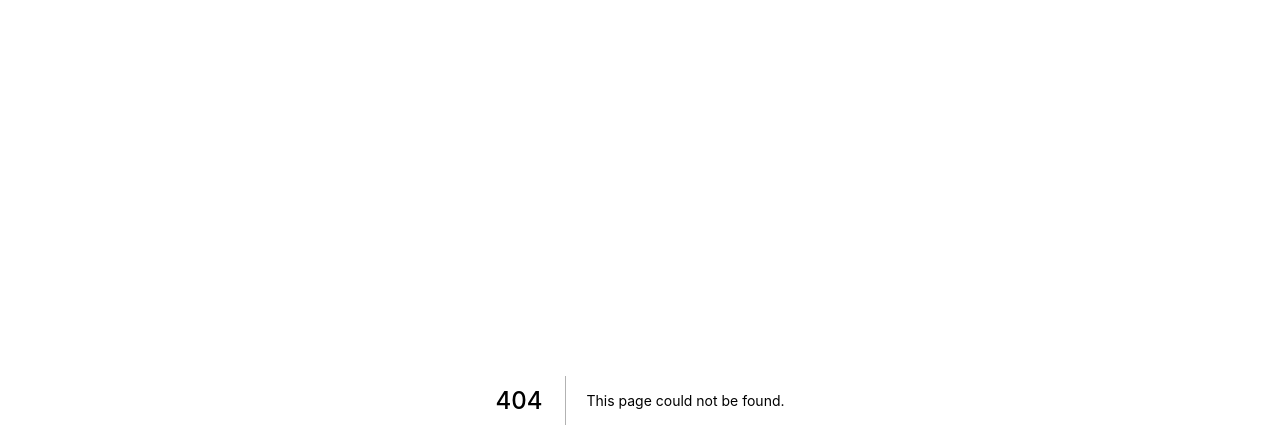
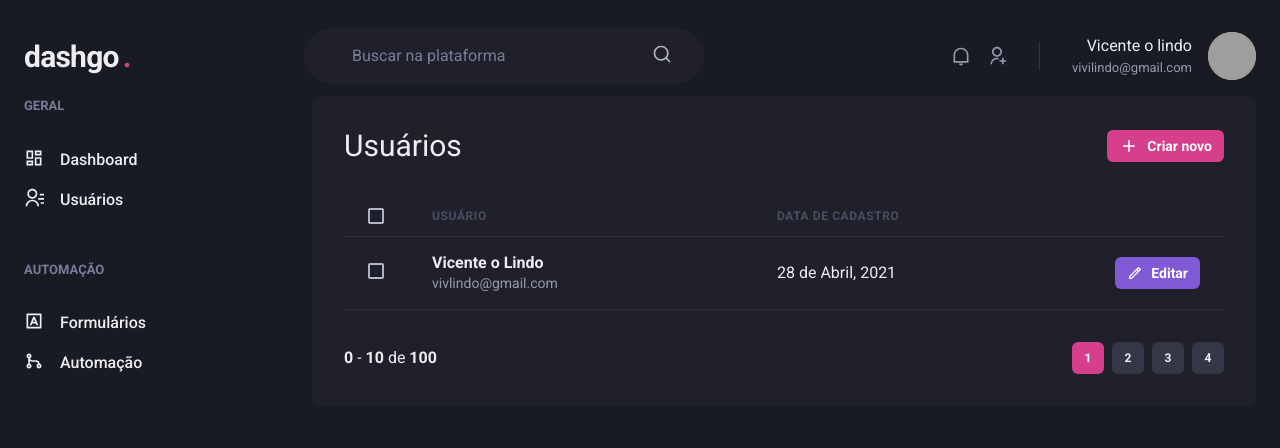
Before and after one commit to vicentexd/dashGo, a Next.js app: page /users in a window 1280 px wide. Before the commit this address had no page. Shown: the top 448 px of the page. Built offline with nearby package versions, Linux system fonts and the light colour scheme; grey boxes are pictures that could not be loaded.

Commit message:
Páginas de Controle e Criação de usuários

```diff
--- /dev/null
+++ b/src/components/Pagination.tsx
@@ -0,0 +1,65 @@
+import { Stack, Button, Box } from "@chakra-ui/react";
+
+export function Pagination() {
+  return (
+    <Stack
+      direction="row"
+      mt="8"
+      justify="space-between"
+      align="center"
+      spacing="6"
+    >
+      <Box>
+        <strong>0</strong> - <strong>10</strong> de <strong>100</strong>
+      </Box>
+      <Stack direction="row" spacing="2">
+      <Button
+        size="sm"
+        fontSize="xs"
+        w="4"
+        colorScheme="pink"
+        disabled
+        _disabled={{
+          bgColor: "pink.500",
+          cursor: "default"
+        }}
+      >
+        1
+      </Button>
+      <Button
+        size="sm"
+        fontSize="xs"
+        w="4"
+        bgColor="gray.700"
+        _hover={{
+          bgColor: 'gray.500'
+        }}
+      >
+        2
+      </Button>
+      <Button
+        size="sm"
+        fontSize="xs"
+        w="4"
+        bgColor="gray.700"
+        _hover={{
+          bgColor: 'gray.500'
+        }}
+      >
+        3
+      </Button>
+      <Button
+        size="sm"
+        fontSize="xs"
+        w="4"
+        bgColor="gray.700"
+        _hover={{
+          bgColor: 'gray.500'
+        }}
+      >
+        4
+      </Button>
+      </Stack>
+    </Stack>
+  )
+}
--- /dev/null
+++ b/src/pages/users/index.tsx
@@ -0,0 +1,73 @@
+import { Box, Button, Checkbox, Flex, Heading, Icon, Table, Tbody, Td, Text, Th, Thead, Tr } from "@chakra-ui/react";
+import { RiAddLine, RiPencilLine } from "react-icons/ri";
+import { Header } from "../../components/Header";
+import { Pagination } from "../../components/Pagination";
+import { Sidebar } from "../../components/Sidebar";
+
+export default function UserList() {
+  return(
+    <Box>
+      <Header />
+
+      <Flex w="100%" maxW={1480} mx="auto" px="6">
+        <Sidebar />
+
+        <Box flex="1" borderRadius={8} bg="gray.800" p="8">
+          <Flex mb="8" justify="space-between" align="center">
+            <Heading size="lg" fontWeight="normal">Usuários</Heading>
+
+            <Button
+              as="a"
+              size="sm"
+              fontSize="sm"
+              colorScheme="pink"
+              leftIcon={<Icon as={RiAddLine} fontSize="20" />}
+            >
+              Criar novo
+            </Button>
+          </Flex>
+
+          <Table  colorScheme="whiteAlpha">
+            <Thead>
+              <Tr>
+                <Th px="6" color="gray.300" w="8">
+                  <Checkbox colorScheme="pink" />
+                </Th>
+                <Th>Usuário</Th>
+                <Th>Data de cadastro</Th>
+                <Th w="8"></Th>
+              </Tr>
+            </Thead>
+            <Tbody>
+              <Tr>
+                <Td px="6">
+                  <Checkbox colorScheme="pink" />
+                </Td>
+                <Td>
+                  <Box>
+                    <Text fontWeight="bold">Vicente o Lindo</Text>
+                    <Text fontSize="sm" color="gray.300">vivlindo@gmail.com</Text>
+                  </Box>
+                </Td>
+                <Td>28 de Abril, 2021</Td>
+                <Td>
+                  <Button
+                   as="a"
+                   size="sm"
+                   fontSize="sm"
+                   colorScheme="purple"
+                   leftIcon={<Icon as={RiPencilLine} fontSize="16" />}
+                  >
+                    Editar
+                  </Button>
+                </Td>
+              </Tr>
+            </Tbody>
+          </Table>
+
+          <Pagination />
+        </Box>
+      </Flex>
+    </Box>
+  );
+}
```
Also changed, not shown: src/pages/users/create.tsx (added, +41 -0 lines).
